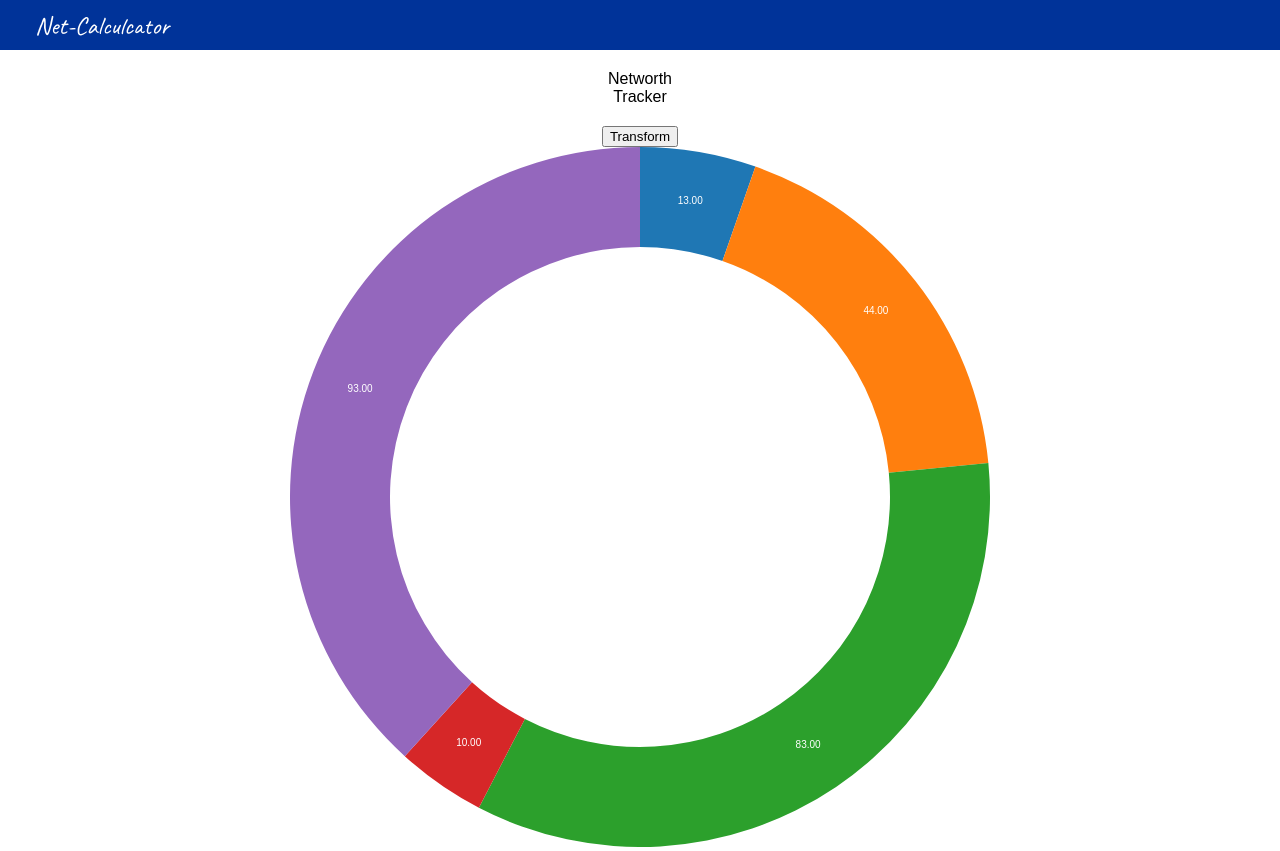
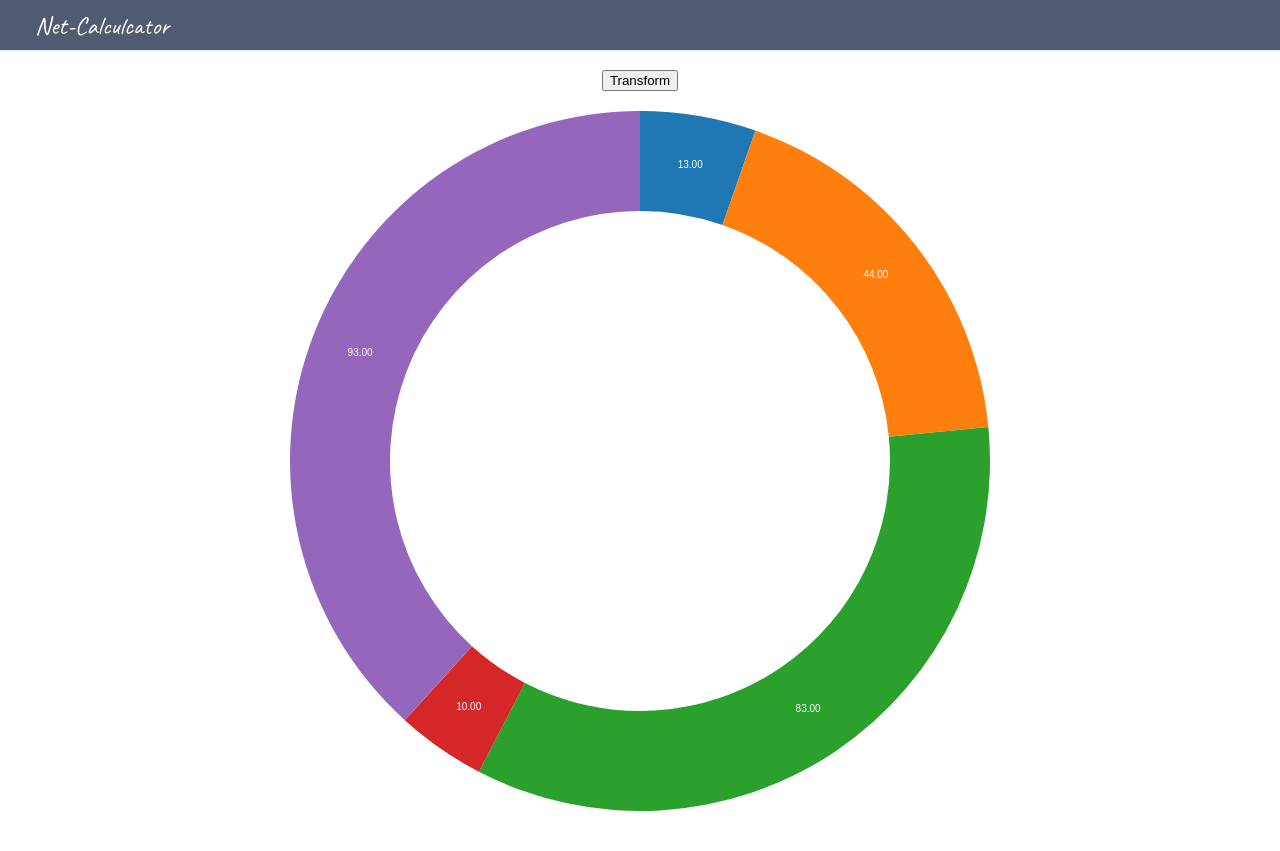
Before and after one commit to alejandrochang/Net-Worth-Visualizer, a React (Create React App) app in the folder networthVisualizer/: page / in a window 1280 px wide. After the commit the page ends 815 px from the top, so only its background shows below. Built offline with nearby package versions, Linux system fonts and the light colour scheme.

Commit message:
updates on header

```diff
--- a/networthVisualizer/src/App.js
+++ b/networthVisualizer/src/App.js
@@ -35,13 +35,10 @@ const App = () => {
   return (
     <div className='App' style={{ background: '#fff' }}>
     <Header />
-    <div>
-      <span className='label'>Networth Tracker</span>
-    </div>
-      <div>
+      <div style={{ marginTop: '20px'}}>
         <button onClick={changeData}>Transform</button>
       </div>
-      <div>
+      <div style={{ marginTop: '20px'}}>
         <PieSvg
           data={data}
           width={700}
--- a/networthVisualizer/src/Header.js
+++ b/networthVisualizer/src/Header.js
@@ -6,7 +6,7 @@ const s = {
 
 const Header = (props) => {
   return (
-    <div style={{ width: '100%', height: '50px', boxSizing: 'borderBox', display: 'flex', backgroundColor: '#003399' }}>
+    <div style={{ width: '100%', height: '50px', boxSizing: 'borderBox', display: 'flex', backgroundColor: 'rgb(80, 91, 113)', boxShadow: '0px 0px 1px #6f8585'}}>
       <div style={{ marginLeft: '25px', padding: '10px', fontSize: '25px', fontFamily: 'Caveat', color: '#ffff' }}>
         Net-Calculcator
       </div>
```
